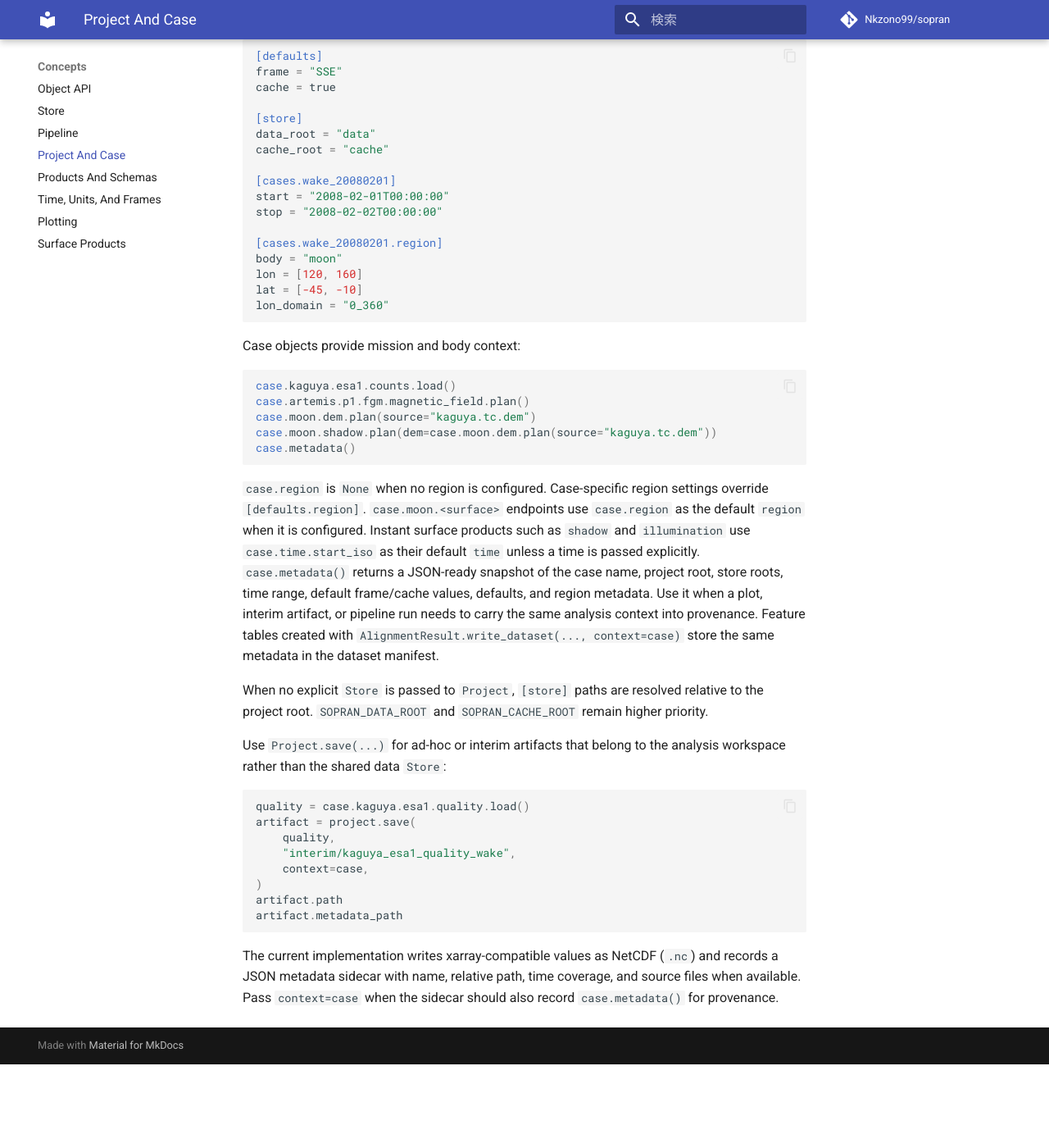
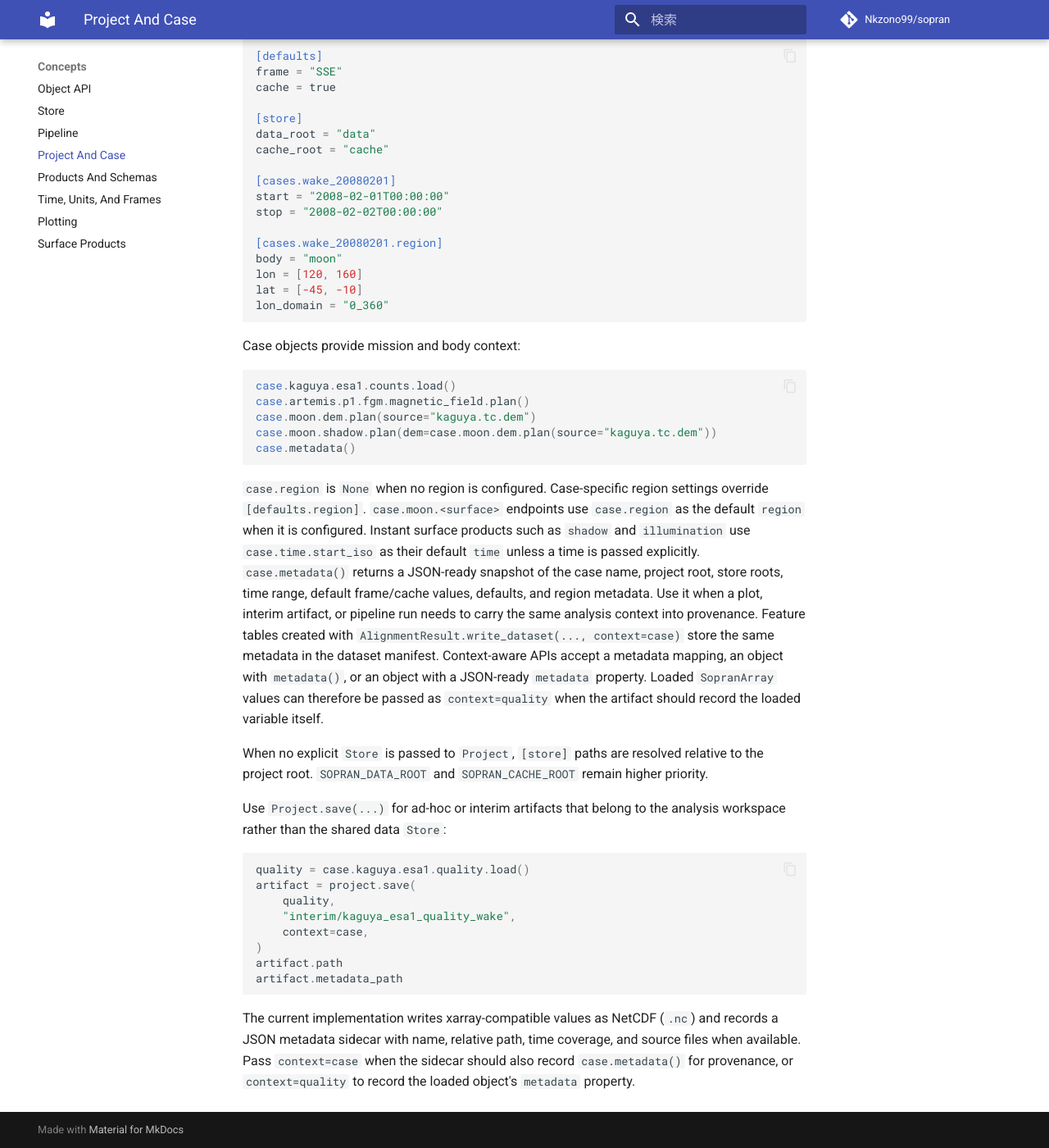
Before and after one commit to Nkzono99/sopran, an MkDocs documentation site: the page built from docs/concepts/project-case.md, in a window 1280 px wide and 1400 px high, scrolled down 363 px. Shown: the whole window at 82% size. Built offline with MkDocs 1.6.1 and Material for MkDocs 9.7.7, drawn with Linux system fonts in a browser that asks for light colours; comment, search, counter and statistics services are not loaded; before the commit the page ends 1661 px from its top, so only the background shows below that.

Commit message:
Accept metadata property contexts

```diff
--- a/docs/concepts/project-case.md
+++ b/docs/concepts/project-case.md
@@ -51,6 +51,10 @@ metadata. Use it when a plot, interim artifact, or pipeline run needs to carry
 the same analysis context into provenance. Feature tables created with
 `AlignmentResult.write_dataset(..., context=case)` store the same metadata in
 the dataset manifest.
+Context-aware APIs accept a metadata mapping, an object with `metadata()`, or an
+object with a JSON-ready `metadata` property. Loaded `SopranArray` values can
+therefore be passed as `context=quality` when the artifact should record the
+loaded variable itself.
 
 When no explicit `Store` is passed to `Project`, `[store]` paths are resolved
 relative to the project root. `SOPRAN_DATA_ROOT` and `SOPRAN_CACHE_ROOT` remain
@@ -73,4 +77,5 @@ artifact.metadata_path
 The current implementation writes xarray-compatible values as NetCDF (`.nc`)
 and records a JSON metadata sidecar with name, relative path, time coverage, and
 source files when available. Pass `context=case` when the sidecar should also
-record `case.metadata()` for provenance.
+record `case.metadata()` for provenance, or `context=quality` to record the
+loaded object's `metadata` property.
```
Also changed, not shown: SPEC.md (+3 -0 lines), docs/concepts/object-api.md (+2 -0 lines), docs/concepts/plotting.md (+5 -2 lines), docs/concepts/store.md (+2 -0 lines), 5 other files.
